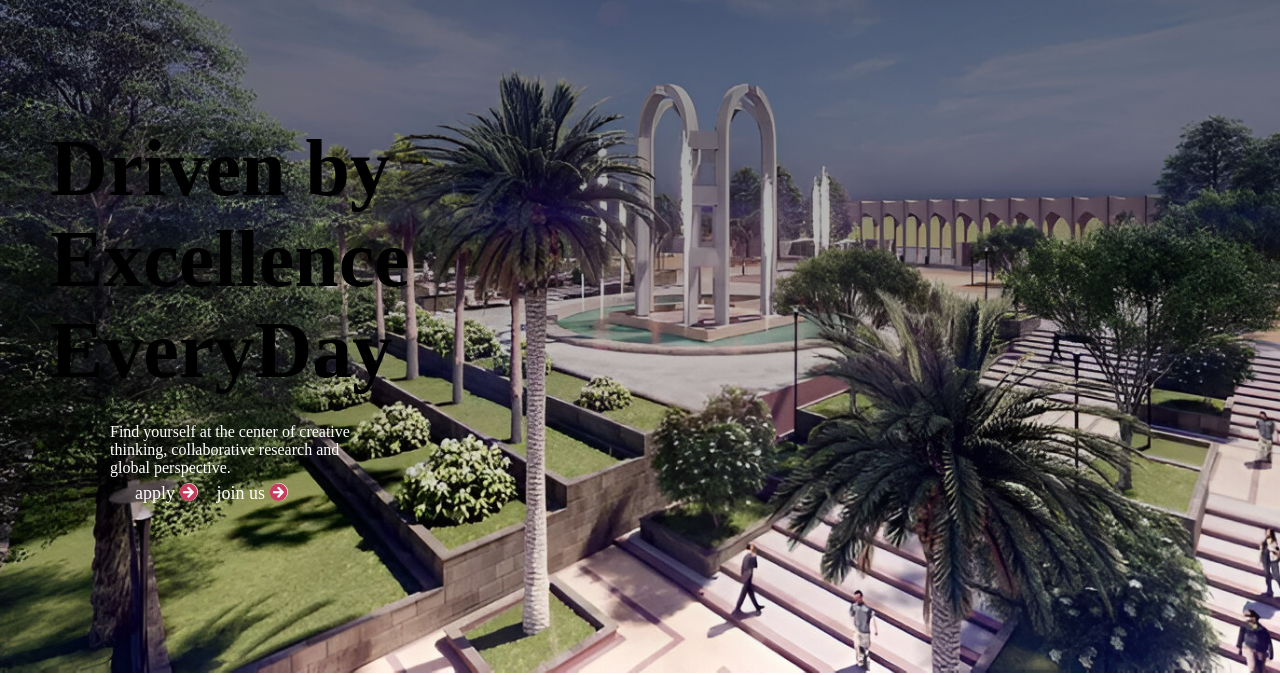
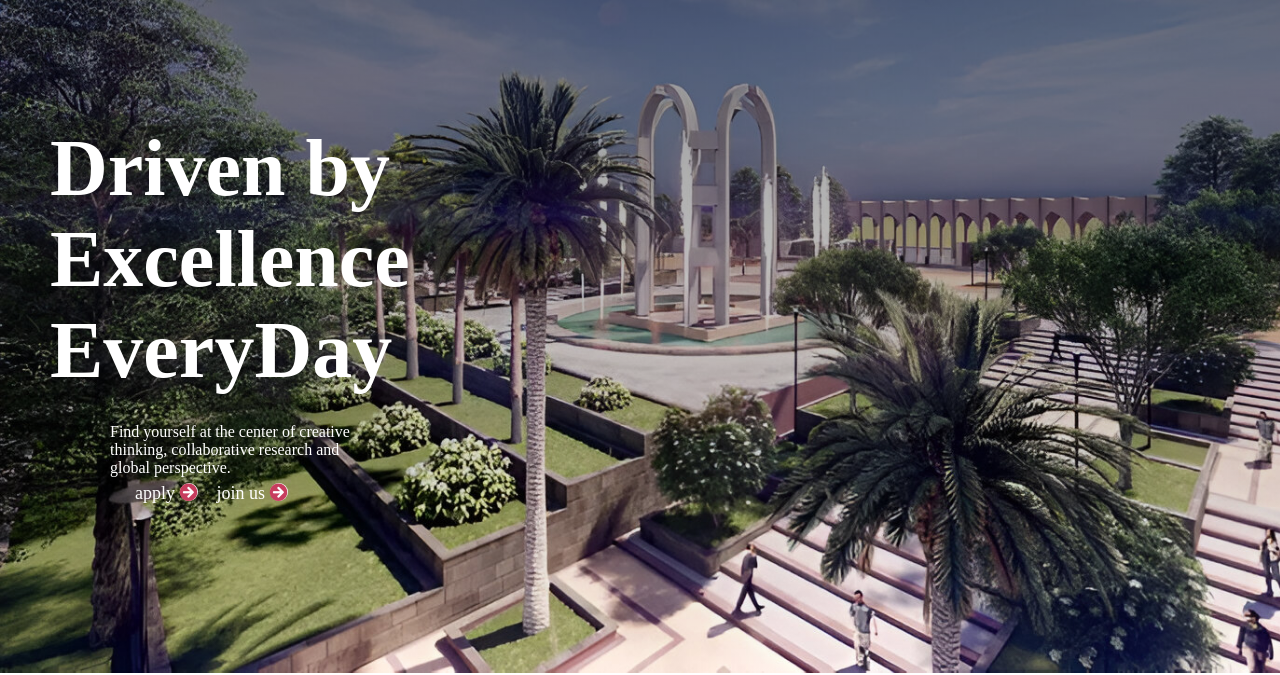
Before and after one commit to Nader20-50/Nader20-05.github.io, a plain HTML site: page index.html in a window 1280 px wide. Shown: the part 127-802 px from the top of the page. Drawn offline with Linux system fonts and the light colour scheme; a web font is replaced by a local one.

Commit message:
Update home.css

```diff
--- a/css/home.css
+++ b/css/home.css
@@ -253,7 +253,7 @@
     font-family: aman;
     font-weight: 600;
     font-size:80px;
-    color: var(--black);
+    color: #ffffff;
     position: absolute;
     top: 250px;
     left: 50px;
```
